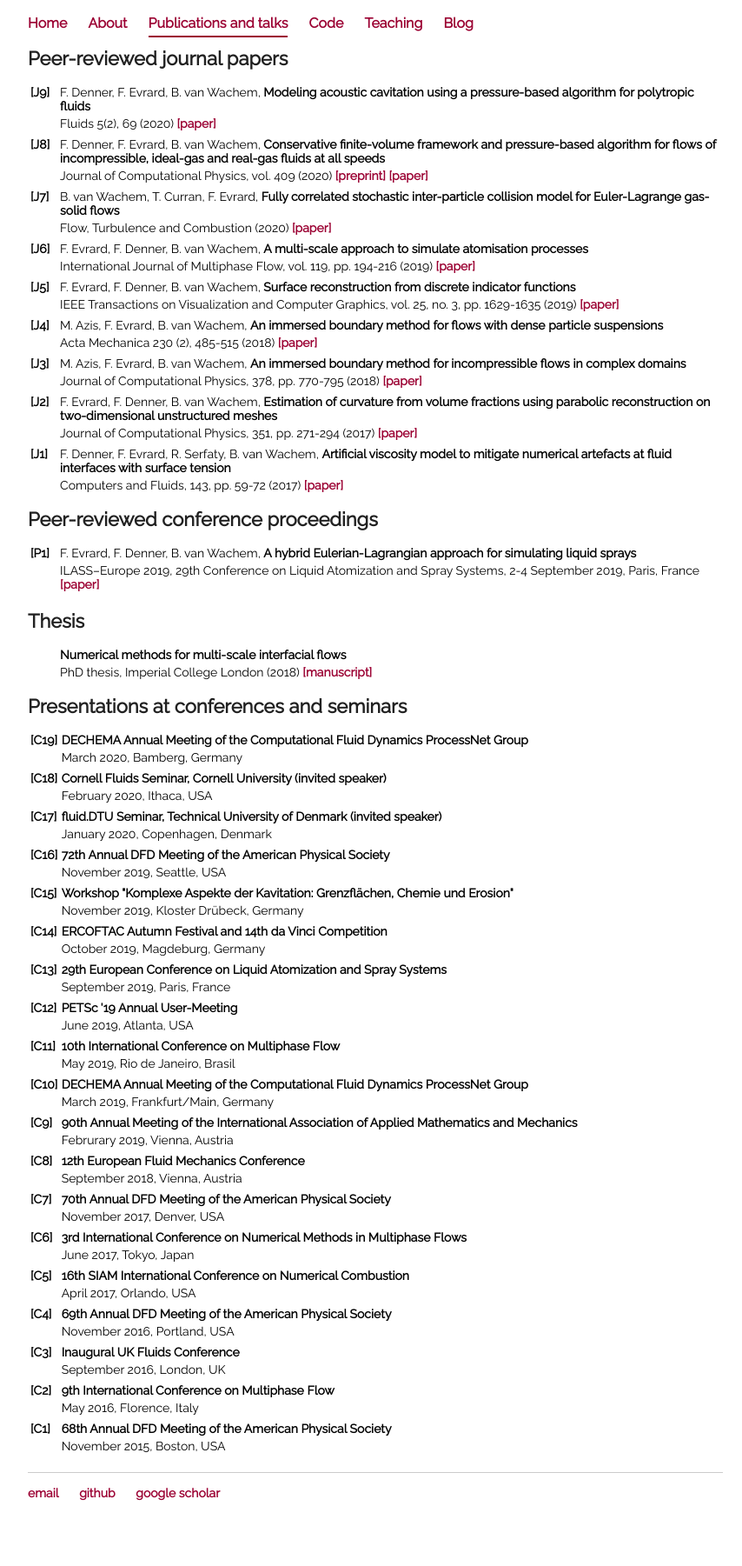
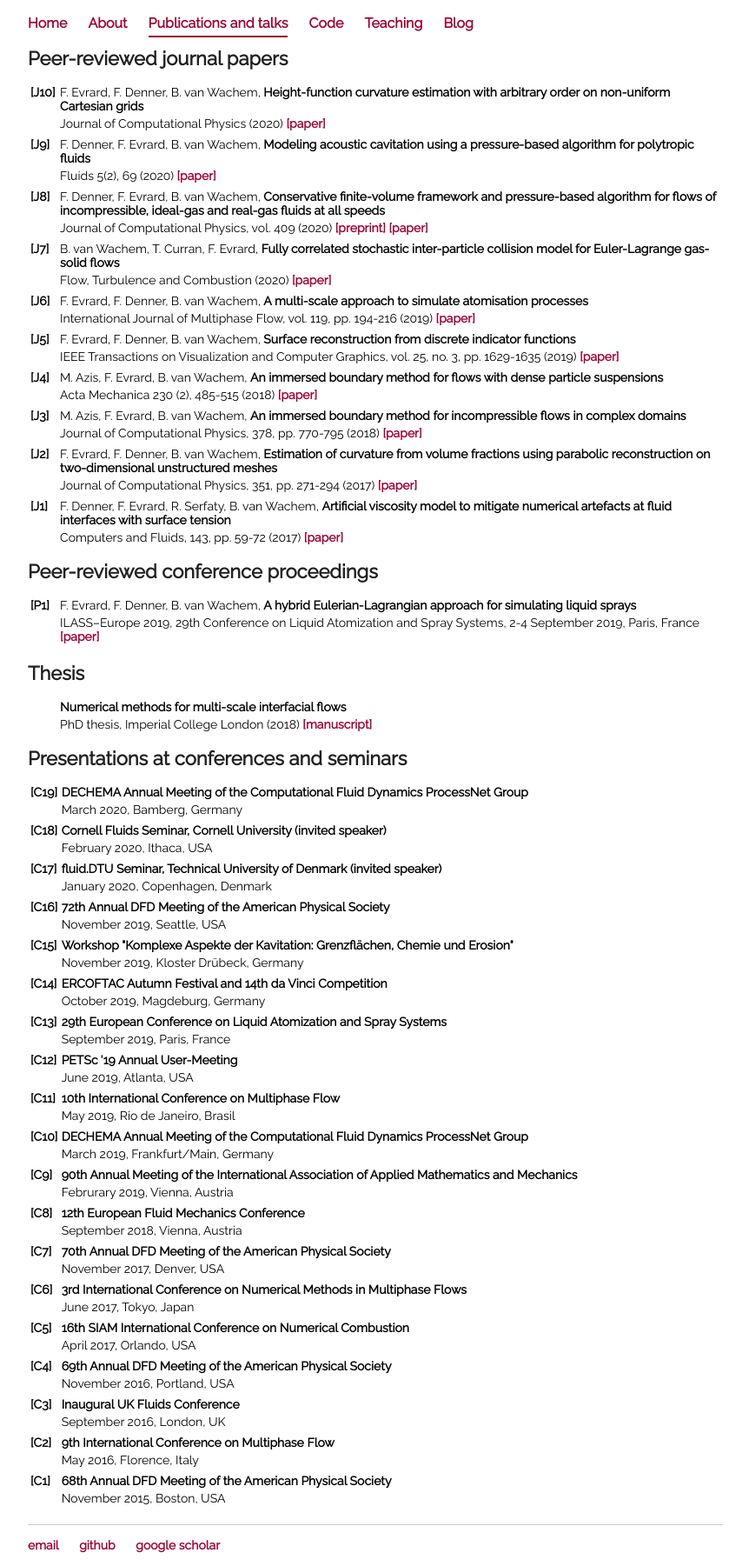
Before and after one commit to fabienevrard/fabienevrard.github.io, a Jekyll site: the page built from publications/index.html, in a window 1280 px wide. Shown: the whole page at 87% size, without its empty margins (208-1062 px from the left). Built offline with Jekyll 4.4.1, drawn with Linux system fonts in a browser that asks for light colours; before the commit the page ends 1741 px from its top, so only the background shows below that.

Commit message:
Update index.html

```diff
--- a/publications/index.html
+++ b/publications/index.html
@@ -8,6 +8,15 @@ title: Publications and talks
 	 <table style="width:100%; vertical-align: top; text-align: left;">
 		 <col width=4%>
 		 <col width=95%>
+		 <tr>
+			 <td><b>[J10]</b></td>
+			 <td>F. Evrard, F. Denner, B. van Wachem, <b>Height-function curvature estimation with arbitrary order on non-uniform Cartesian grids</b></td>
+		 </tr>
+		 <tr>
+			 <td></td>
+			 <td>Journal of Computational Physics (2020) <b><a href="https://doi.org/10.1016/j.jcpx.2020.100060">[paper]</a></b></td>
+		 </tr>
+		 <tr><td></td><td></td></tr>
 		 <tr>
 			 <td><b>[J9]</b></td>
 			 <td>F. Denner, F. Evrard, B. van Wachem, <b>Modeling acoustic cavitation using a pressure-based algorithm for polytropic fluids</b></td>
```
